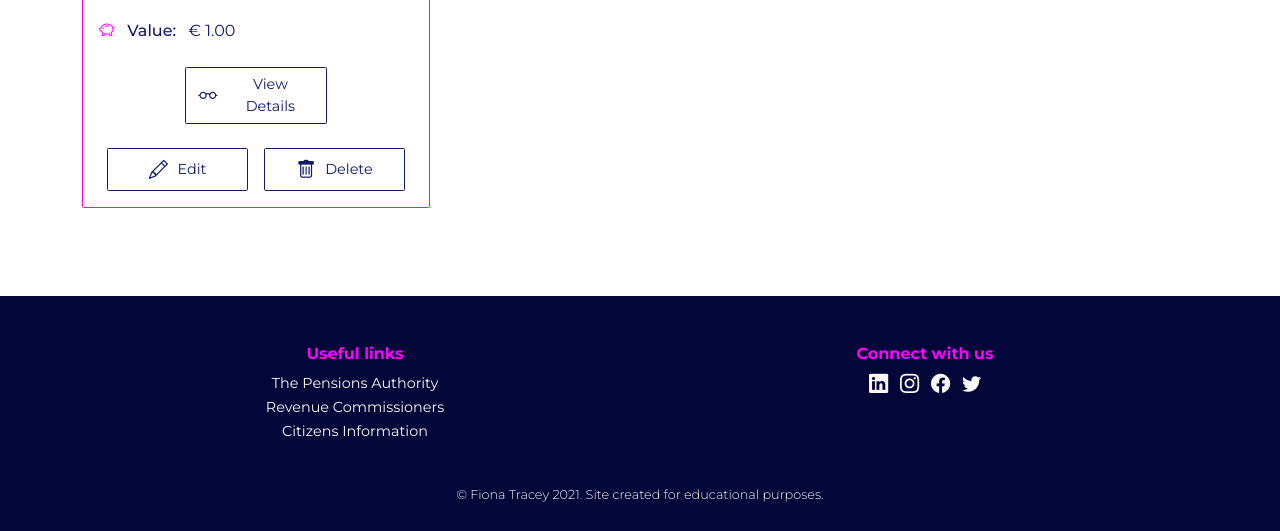
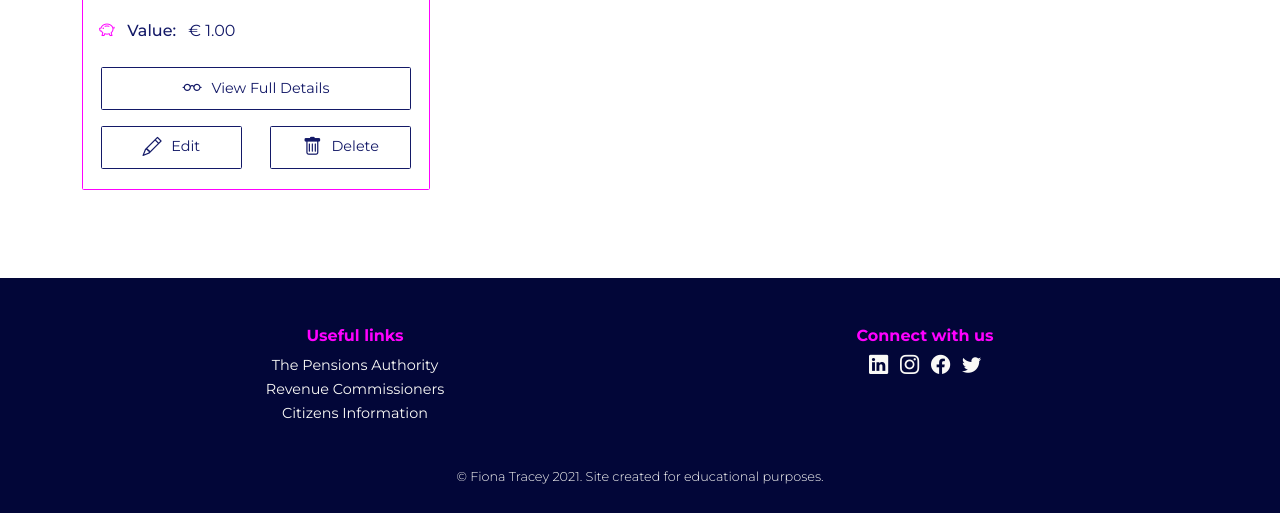
Before and after one commit to Fiona-T/pension-pal, a Django app: page /pensions/ in a window 1280 px wide. Shown: the part 684-1215 px from the top of the page. Run offline with Django 3.2, Linux system fonts and the light colour scheme; a user stored in the database is signed in; tables that the repository leaves empty hold one stand-in row (values such as "Sample post"); data that the repository does not hold is empty; some libraries are stand-ins or nearby versions.

Commit message:
style: add btn-card-full class for full width card btn, put btn divs inside card-footer div, my-pensions.html

```diff
--- a/templates/my-pensions.html
+++ b/templates/my-pensions.html
@@ -39,16 +39,19 @@
                             <p class="card-text"><i class="bi bi-piggy-bank card-icon" aria-hidden="true"></i><span
                                     class="card-label"> Value:</span> € {{ pension.value }}</p>
                         </div>
-                        <div class="card-footer d-flex justify-content-center">
-                            <a href="#" class="btn btn-brand btn-icon btn-card"><i class="bi bi-eyeglasses icon-btn-sm"
-                                    aria-hidden="true"></i> View Details</a>
+                        <div class="card-footer">
+                            <div class="d-flex justify-content-center mb-3">
+                                <a href="#" class="btn btn-brand btn-icon btn-card btn-card-full"><i
+                                        class="bi bi-eyeglasses icon-btn-sm" aria-hidden="true"></i> View Full
+                                    Details</a>
                             </div>
-                        <div class="card-footer d-flex justify-content-around">
+                            <div class="d-flex justify-content-between mb-1">
                                 <a href="{% url 'edit_pension' pension.id %}" class="btn btn-brand btn-icon btn-card"><i
                                         class="bi bi-pencil icon-btn-sm" aria-hidden="true"></i> Edit</a>
                                 <a href="#deleteModal{{ pension.id }}" data-bs-toggle="modal"
                                     class="btn btn-brand btn-icon btn-card"><i class="bi bi-trash icon-btn-sm"
                                         aria-hidden="true"></i> Delete</a>
+                            </div>
                         </div>
                     </div>
                 </div>
```
Lines whose indentation alone changed are shown as unchanged.
